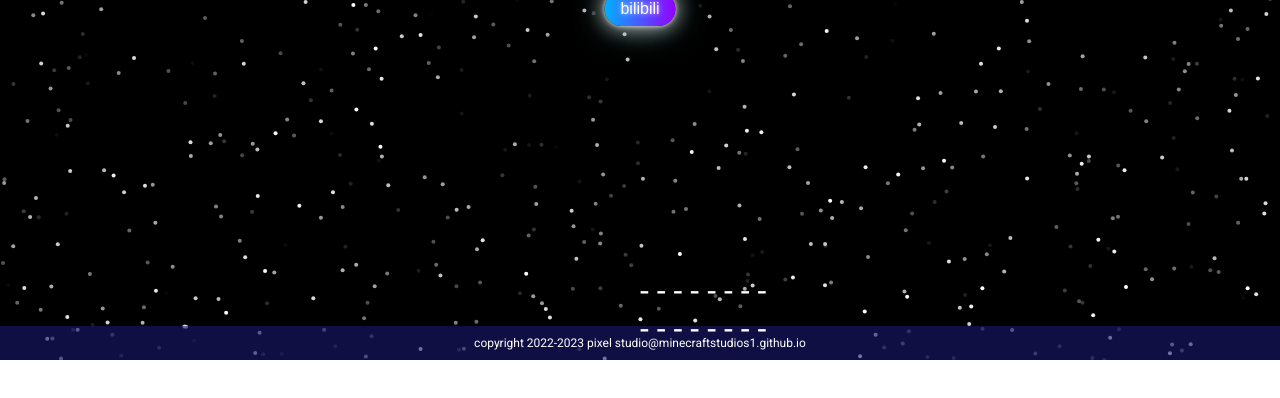
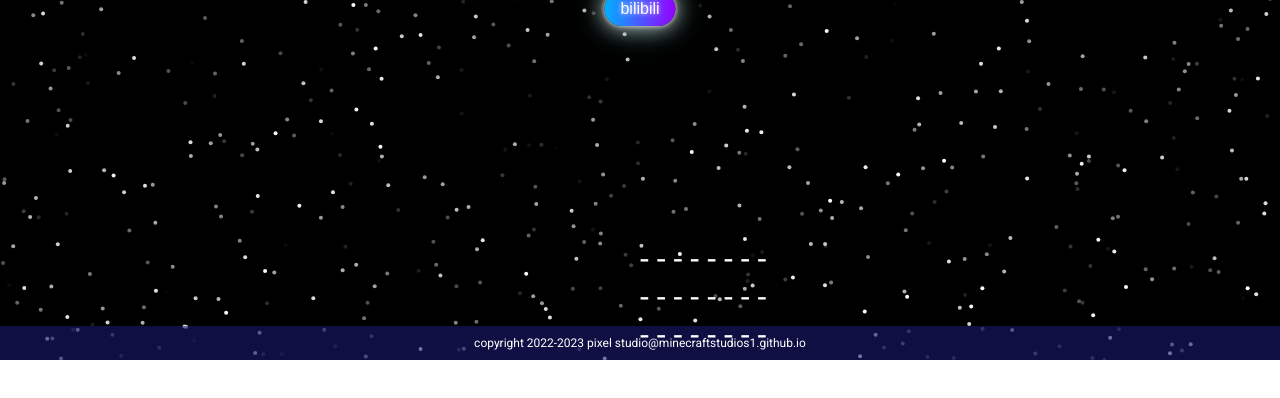
Before and after one commit to MineCraftStudios1/MineCraftStudios1.github.io, a plain HTML site: page index.html in a window 1280 px wide. Shown: the part 440-838 px from the top of the page. Drawn offline with Linux system fonts and the light colour scheme; a web font is replaced by a local one.

Commit message:
Update style.css

```diff
--- a/style.css
+++ b/style.css
@@ -73,7 +73,7 @@ body {
 
 .line {
   position: absolute;
-  top: calc(25% + 10em);
+  top: calc(5% + 10em);
   left: 50%;
   font-size: 1em;
   color: #fff;
```
